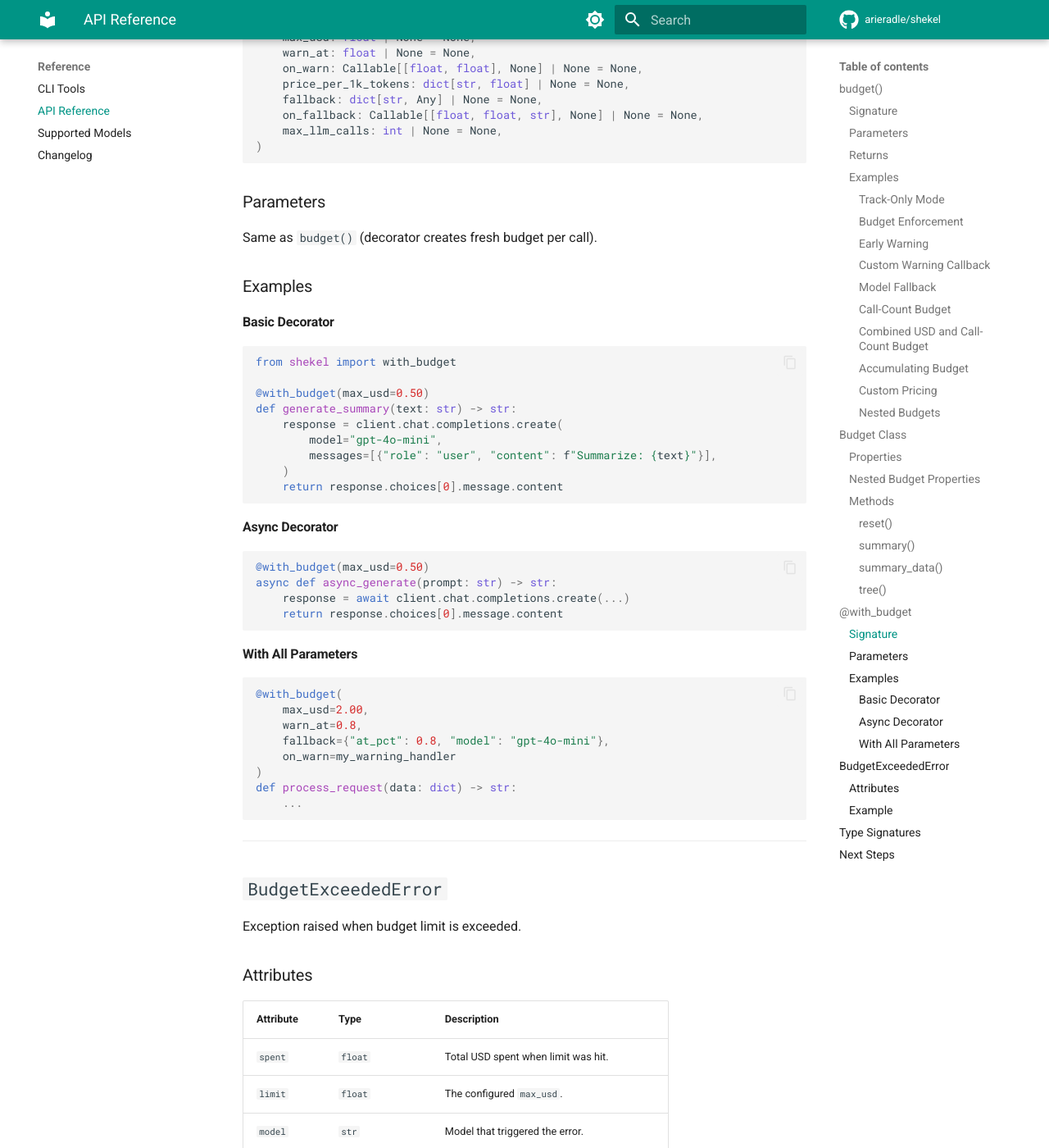
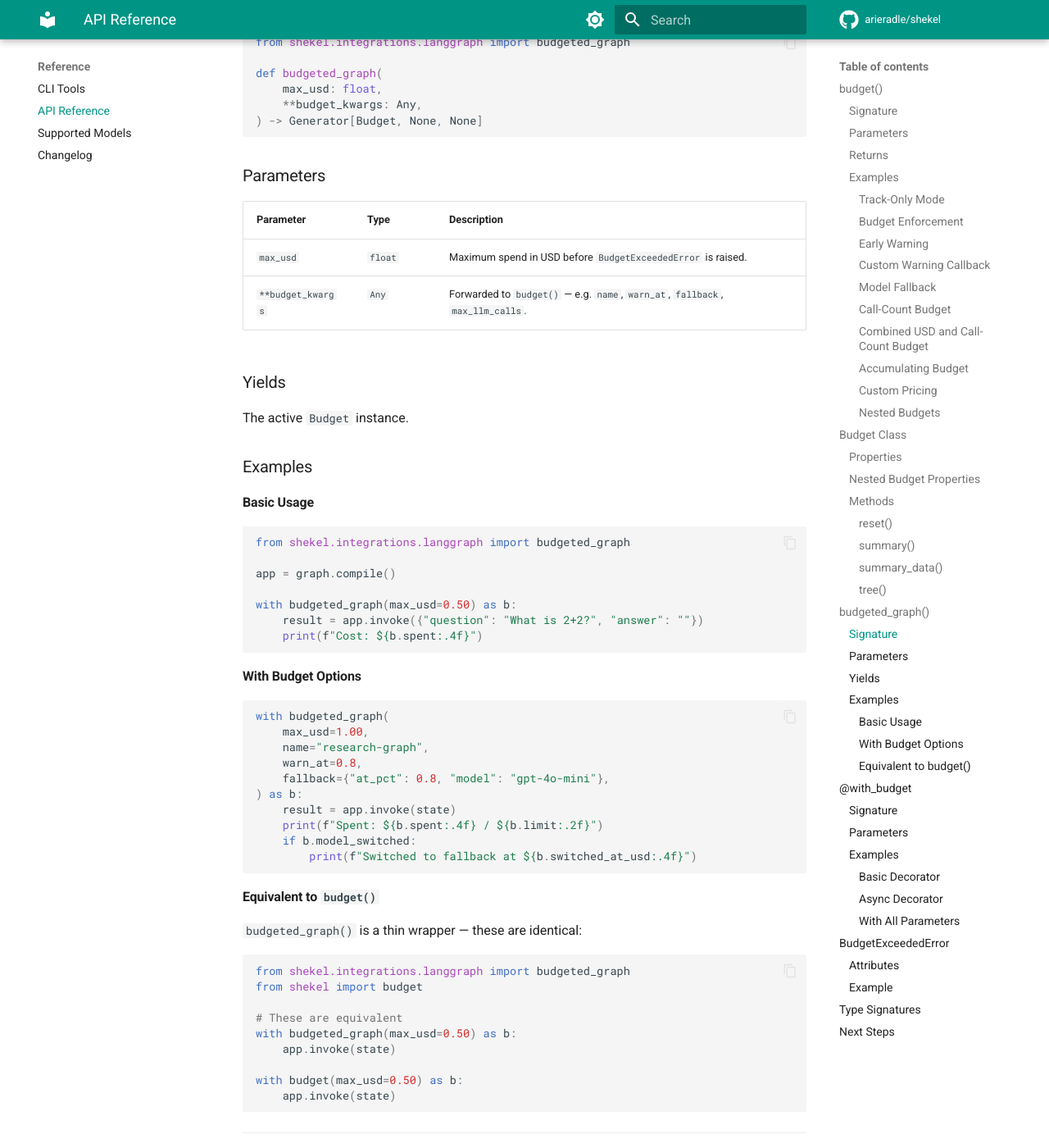
Before and after one commit to arieradle/shekel, an MkDocs documentation site: the page built from docs/api-reference.md, in a window 1280 px wide and 1400 px high, scrolled down 6137 px. Shown: the whole window at 82% size. Built offline with MkDocs 1.6.1 and Material for MkDocs 9.7.7, drawn with Linux system fonts in a browser that asks for light colours; comment, search, counter and statistics services are not loaded; the version menu is left out; some of the changed text lies outside the part shown.

Commit message:
docs: update docs for LangGraph integration and budgeted_graph()
- Add budgeted_graph() to api-reference.md with full signature and examples
- Add shekel[langgraph] extra to installation.md (section, dep table, troubleshooting)
- Fix install command in langgraph.md and langgraph_demo.py to use shekel[langgraph]

Co-Authored-By: Claude Sonnet 4.6 <noreply@anthropic.com>

````diff
--- a/docs/api-reference.md
+++ b/docs/api-reference.md
@@ -251,6 +251,79 @@ print(w.tree())
 
 ---
 
+## `budgeted_graph()`
+
+Convenience context manager for running LangGraph graphs inside a shekel budget. Requires `pip install shekel[langgraph]`.
+
+### Signature
+
+```python
+from shekel.integrations.langgraph import budgeted_graph
+
+def budgeted_graph(
+    max_usd: float,
+    **budget_kwargs: Any,
+) -> Generator[Budget, None, None]
+```
+
+### Parameters
+
+| Parameter | Type | Description |
+|-----------|------|-------------|
+| `max_usd` | `float` | Maximum spend in USD before `BudgetExceededError` is raised. |
+| `**budget_kwargs` | `Any` | Forwarded to `budget()` — e.g. `name`, `warn_at`, `fallback`, `max_llm_calls`. |
+
+### Yields
+
+The active `Budget` instance.
+
+### Examples
+
+#### Basic Usage
+
+```python
+from shekel.integrations.langgraph import budgeted_graph
+
+app = graph.compile()
+
+with budgeted_graph(max_usd=0.50) as b:
+    result = app.invoke({"question": "What is 2+2?", "answer": ""})
+    print(f"Cost: ${b.spent:.4f}")
+```
+
+#### With Budget Options
+
+```python
+with budgeted_graph(
+    max_usd=1.00,
+    name="research-graph",
+    warn_at=0.8,
+    fallback={"at_pct": 0.8, "model": "gpt-4o-mini"},
+) as b:
+    result = app.invoke(state)
+    print(f"Spent: ${b.spent:.4f} / ${b.limit:.2f}")
+    if b.model_switched:
+        print(f"Switched to fallback at ${b.switched_at_usd:.4f}")
+```
+
+#### Equivalent to `budget()`
+
+`budgeted_graph()` is a thin wrapper — these are identical:
+
+```python
+from shekel.integrations.langgraph import budgeted_graph
+from shekel import budget
+
+# These are equivalent
+with budgeted_graph(max_usd=0.50) as b:
+    app.invoke(state)
+
+with budget(max_usd=0.50) as b:
+    app.invoke(state)
+```
+
+---
+
 ## `@with_budget`
 
 Decorator that wraps functions with a budget context.
````
Also changed, not shown: docs/installation.md (+23 -0 lines), docs/integrations/langgraph.md (+7 -1 lines), 1 other file.
